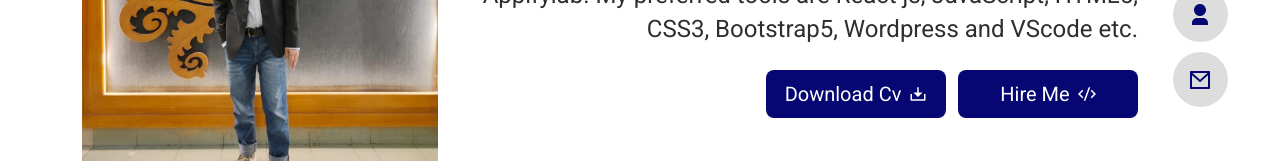
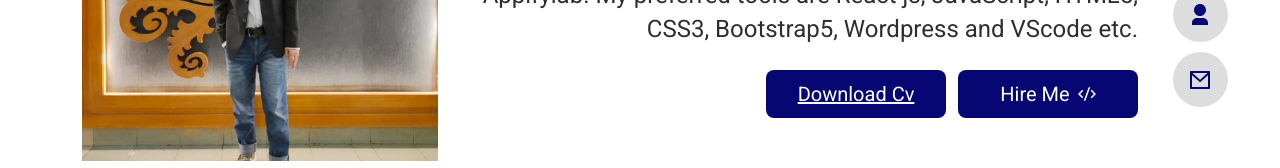
Before and after one commit to kaziamran/React-site, a React (Create React App) app: page / in a window 1280 px wide. Shown: the part 418-586 px from the top of the page. Built offline with nearby package versions, Linux system fonts and the light colour scheme.

Commit message:
add resume

```diff
--- a/src/Components/pages/home.jsx
+++ b/src/Components/pages/home.jsx
@@ -23,9 +23,10 @@ const Home = () => {
                                  HTML5, CSS3, Bootstrap5, Wordpress and VScode etc.
                             </p>
                             <div className="_home_portfolio_cnt_btns">
-                                <button className='_home_portfolio_cnt_btn1'>Download cv
+                                {/* <button className='_home_portfolio_cnt_btn1'>Download cv
                                     <svg xmlns="http://www.w3.org/2000/svg" viewBox="0 0 24 24" width="18" height="18"><path d="M13 10H18L12 16L6 10H11V3H13V10ZM4 19H20V12H22V20C22 20.5523 21.5523 21 21 21H3C2.44772 21 2 20.5523 2 20V12H4V19Z" fill="#fff"></path></svg>
-                                </button>
+                                </button> */}
+                                <a href='https://drive.google.com/file/d/1j2VTZlGG4YYFgo_Rhl95Zkdhrgb8Uh-0/view?usp=share_link' className='_home_portfolio_cnt_btn1' target='_blank'>Download cv</a>
                                 <button className='_home_portfolio_cnt_btn2'>Hire me
                                     <svg xmlns="http://www.w3.org/2000/svg" viewBox="0 0 24 24" width="18" height="18"><path d="M24 12L18.3431 17.6569L16.9289 16.2426L21.1716 12L16.9289 7.75736L18.3431 6.34315L24 12ZM2.82843 12L7.07107 16.2426L5.65685 17.6569L0 12L5.65685 6.34315L7.07107 7.75736L2.82843 12ZM9.78845 21H7.66009L14.2116 3H16.3399L9.78845 21Z" fill="#fff"></path></svg>
                                 </button>
```
Also changed, not shown: 1 other file (tests, documents, lock files or other folders).
